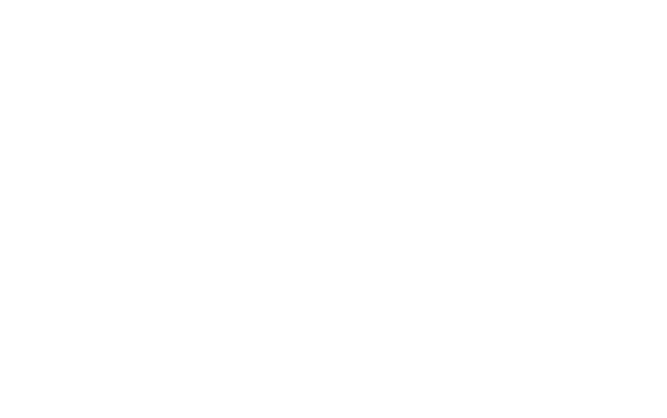
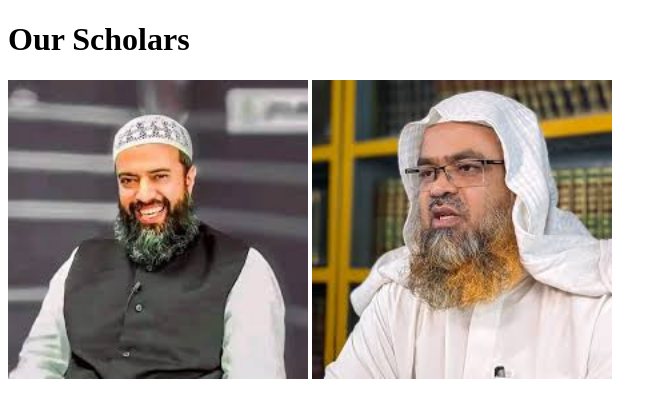
Before and after one commit to ArnobAhmed99/my-shelly-coop-repo, a plain HTML site: page index.html in a window 1280 px wide. Shown: the whole page, without its empty margins (0-667 px from the left). Drawn offline with Linux system fonts and the light colour scheme.

Commit message:
added two pictures and styles

```diff
--- a/index.html
+++ b/index.html
@@ -4,8 +4,11 @@
     <meta charset="UTF-8">
     <meta name="viewport" content="width=device-width, initial-scale=1.0">
     <title>Sheldon Cooper</title>
+    <link rel="stylesheet" href="styles/sliders.css">
 </head>
 <body>
-
+    <h1>Our Scholars</h1>
+    <img src="Images/images (1).jpeg" alt="">
+    <img src="Images/images.jpeg" alt="">
 </body>
 </html>
--- /dev/null
+++ b/styles/sliders.css
@@ -0,0 +1,3 @@
+img{
+    width:300px;
+}
```
Also changed, not shown: Images/images (1).jpeg (added), Images/images (2).jpeg (added), Images/images.jpeg (added).
